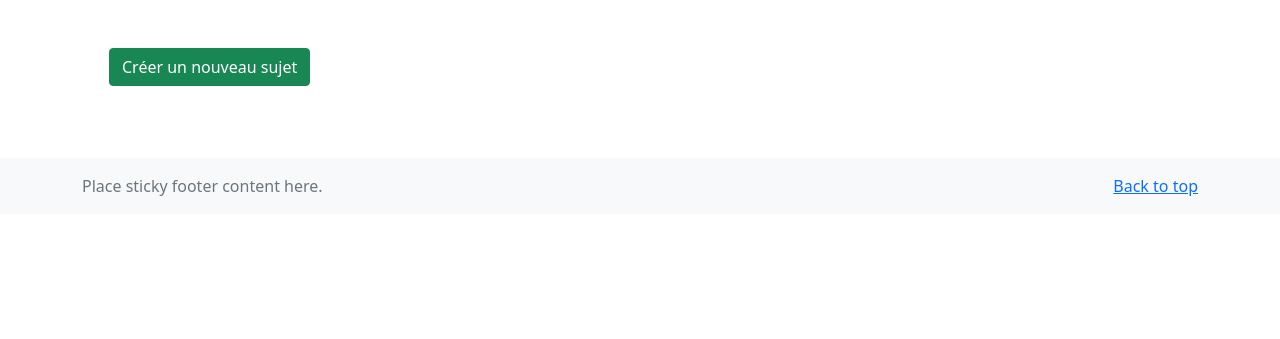
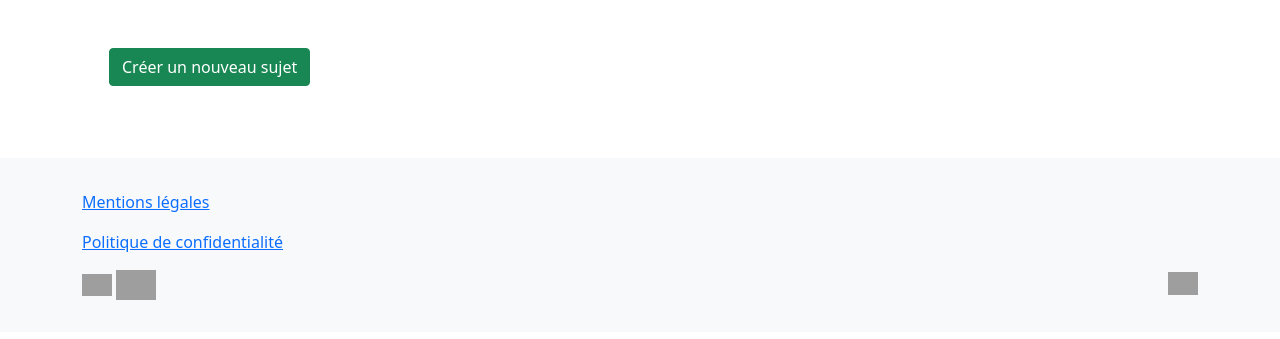
Before and after one commit to MadickeTHIANE/SuperCombo, a Symfony app: template templates/admin/blog.html.twig in a window 1280 px wide. Shown: the part 84-423 px from the top of the page. Run offline with Twig, Linux system fonts and the light colour scheme; the template is opened without the code that fills it, so the values that code supplies are empty; some libraries are stand-ins or nearby versions; grey boxes are pictures that could not be loaded.

Commit message:
Ajout des liens dans le footer

```diff
--- a/templates/layout/footer.html.twig
+++ b/templates/layout/footer.html.twig
@@ -1,8 +1,21 @@
 <footer class="footer mt-5 py-3 bg-light">
 	<div class="container">
+		<p>
+			<a href="{{path('mentions_legales')}}">
+				<h3 class="d-inline h6">Mentions légales</h3>
+			</a>
+		</p>
+		<p>
+			<a href="{{path('politique_confidentialite')}}">
+				<h3 class="d-inline h6">Politique de confidentialité</h3>
+			</a>
+		</p>
 		<p class="float-end mb-1">
-			<a href="#">Back to top</a>
+			<a href="#"><img src="https://external-content.duckduckgo.com/iu/?u=https%3A%2F%2Ftse4.mm.bing.net%2Fth%3Fid%3DOIP.-vxUUM3bELZ76XoqvjIcUwHaHa%26pid%3DApi&f=1" alt="flèche" style="width : 30px"></a>
 		</p>
-		<span class="text-muted">Place sticky footer content here.</span>
+		<p>
+			<a href="https://www.instagram.com/super_combo_dbs/"><img src="https://cdn-icons-png.flaticon.com/512/174/174855.png" alt="instagram" style="width : 30px"></a>
+			<a href="https://www.youtube.com/channel/UCeArYa74aJ301rADt5wxp7w"><img src="https://www.searchpng.com/wp-content/uploads/2019/03/Youtube-Glossy-Icon-PNG-Image.png" alt="youtube" style="width : 40px"></a>
+		</p>
 	</div>
 </footer>
```
